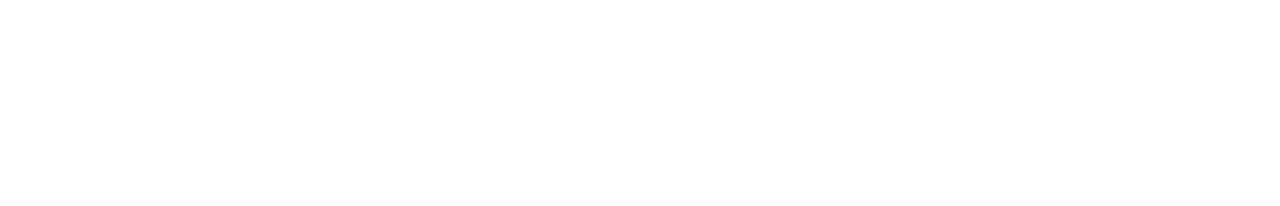
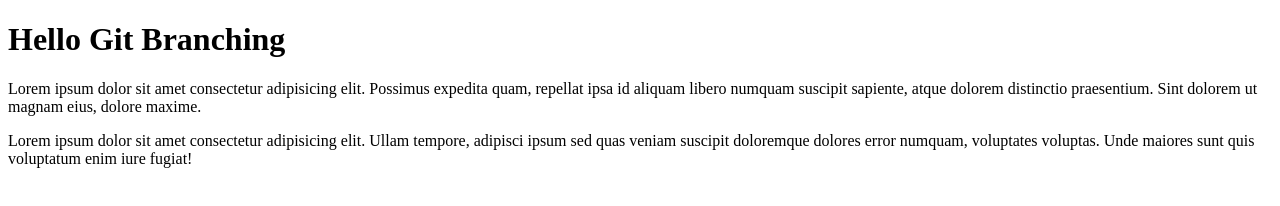
Before and after one commit to Nickduke/git-branching, a plain HTML site: page index.html in a window 1280 px wide. Drawn offline with Linux system fonts and the light colour scheme.

Commit message:
Added first markup

```diff
--- a/index.html
+++ b/index.html
@@ -1,12 +1,23 @@
 <!DOCTYPE html>
 <html lang="en">
-<head>
-  <meta charset="UTF-8">
-  <meta name="viewport" content="width=device-width, initial-scale=1.0">
-  <meta http-equiv="X-UA-Compatible" content="ie=edge">
-  <title>Git branching lesson on test</title>
-</head>
-<body>
-
-</body>
+  <head>
+    <meta charset="UTF-8" />
+    <meta name="viewport" content="width=device-width, initial-scale=1.0" />
+    <meta http-equiv="X-UA-Compatible" content="ie=edge" />
+    <title>Git branching lesson on test</title>
+  </head>
+  <body>
+    <h1>Hello Git Branching</h1>
+    <p>
+      Lorem ipsum dolor sit amet consectetur adipisicing elit. Possimus expedita
+      quam, repellat ipsa id aliquam libero numquam suscipit sapiente, atque
+      dolorem distinctio praesentium. Sint dolorem ut magnam eius, dolore
+      maxime.
+    </p>
+    <p>
+      Lorem ipsum dolor sit amet consectetur adipisicing elit. Ullam tempore,
+      adipisci ipsum sed quas veniam suscipit doloremque dolores error numquam,
+      voluptates voluptas. Unde maiores sunt quis voluptatum enim iure fugiat!
+    </p>
+  </body>
 </html>
```
